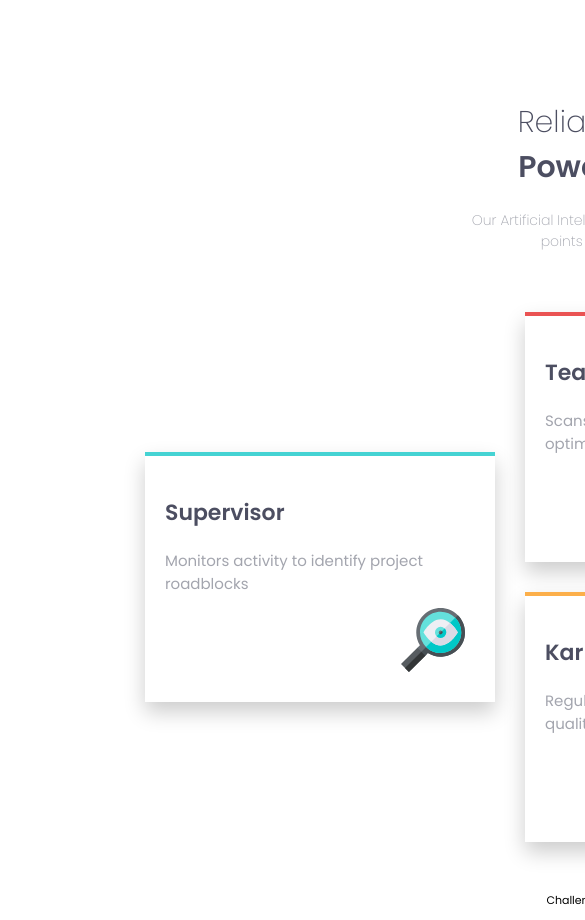
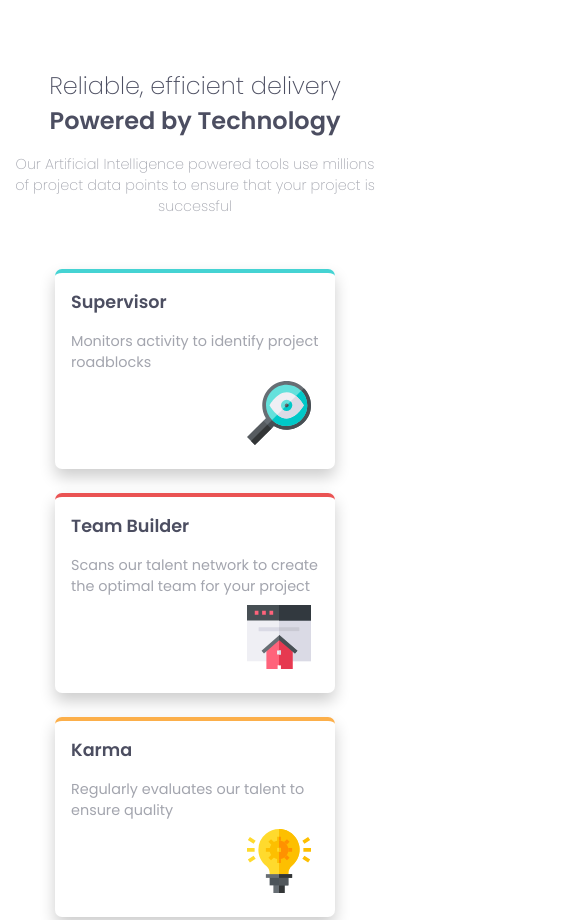
Before and after one commit to J-B-R-93/Four-Card-Feature-Section, a plain HTML site: page index.html in a window 390 px wide. Shown: the top 920 px of the page, 585 px wide, since content can reach past the window. Drawn offline with Linux system fonts and the light colour scheme.

Commit message:
2nd commit

```diff
--- a/index.html
+++ b/index.html
@@ -19,12 +19,14 @@
   </head>
   <body>
     <div class="container">
+      <div class="top-section">
         <h1>Reliable, efficient delivery</h1>
         <h2>Powered by Technology</h2>
         <p class="intro-text">
           Our Artificial Intelligence powered tools use millions of project data
           points to ensure that your project is successful
         </p>
+      </div>
       <div class="cards-display">
         <div class="left-card">
           <div class="card card1">
@@ -73,10 +75,11 @@
         Challenge by
         <a href="https://www.frontendmentor.io?ref=challenge" target="_blank"
           >Frontend Mentor</a
-        >. Coded by
+        >
+        Coded by
         <a href="https://github.com/J-B-R-93/Four-Card-Feature-Section.git"
           >Jad Bou Raad</a
-        >.
+        >
       </p>
     </footer>
   </body>
--- a/styles.css
+++ b/styles.css
@@ -3,12 +3,14 @@
   margin: 0;
   padding: 0;
 }
+html {
+  font-size: 62.5%;
+}
 body {
-  margin: 100px auto;
-  width: 1400px;
+  margin: 7rem auto;
   font-family: "Poppins", sans-serif;
   text-align: center;
-  font-size: 15px;
+  font-size: 1.5rem;
 }
 h1 {
   font-weight: 200;
@@ -16,44 +18,53 @@ h1 {
 }
 h2 {
   font-weight: 600;
-  font-size: 30px;
+  font-size: 3rem;
   color: hsl(234, 12%, 34%);
-  margin-bottom: 20px;
+  margin-bottom: 2rem;
 }
 .container {
-  margin-bottom: 50px;
+  margin-bottom: 5rem;
+
+  display: flex;
+  flex-direction: column;
+  gap: 5rem;
+  align-items: center;
+}
+.top-section {
+  width: 35%;
 }
 .intro-text {
   font-weight: 200;
-  font-size: 14px;
+  font-size: 1.4rem;
   color: hsl(229, 6%, 66%);
-  margin: 20px 450px 60px 450px;
 }
 
 .card-title {
   font-weight: bolder;
   color: hsl(234, 12%, 34%);
-  margin-bottom: 20px;
-  font-size: 22px;
+  margin-bottom: 2rem;
+  font-size: 2.2rem;
 }
 .card-text {
   color: hsl(229, 6%, 66%);
 }
 /* FLEXBOX Positioning */
 .cards-display {
+  /* height: 70vh; */
   display: flex;
   justify-content: center;
   align-items: center;
-  gap: 30px;
+  gap: 3rem;
 }
 
 /* Cards styles */
 .card {
-  height: 250px;
-  width: 350px;
-  padding: 40px 20px;
+  height: 25rem;
+  width: 35rem;
+  padding: 2rem 2rem;
   text-align: left;
-  box-shadow: 0 10px 20px 0 rgba(0, 0, 0, 0.2);
+  border-radius: 7px;
+  box-shadow: 0 1rem 2rem 0 rgba(0, 0, 0, 0.2);
   position: relative;
 }
 .card1 {
@@ -61,7 +72,7 @@ h2 {
 }
 .card2 {
   border-top: 4px solid hsl(0, 78%, 62%);
-  margin-bottom: 30px;
+  margin-bottom: 3rem;
 }
 .card3 {
   border-top: 4px solid hsl(34, 97%, 64%);
@@ -73,14 +84,59 @@ h2 {
 /* Icons positioning */
 .icon {
   position: absolute;
-  right: 30px;
-  bottom: 30px;
+  right: 3rem;
+  bottom: 3rem;
 }
 /* Footer Section */
 .attribution {
-  font-size: 11px;
+  font-size: 1.2rem;
   text-align: center;
 }
 .attribution a {
   color: hsl(228, 45%, 44%);
 }
+
+/* Media Queries */
+@media (max-width: 68em) {
+  .top-section {
+    width: 50%;
+  }
+  .cards-display {
+    flex-direction: column;
+  }
+  .intro-text,
+  .card-text {
+    font-size: 1.8rem;
+  }
+}
+@media (max-width: 46em) {
+  .top-section {
+    width: 70%;
+  }
+  .intro-text,
+  .card-text {
+    font-size: 1.8rem;
+  }
+}
+@media (max-width: 34em) {
+  .top-section {
+    width: 90%;
+  }
+  .intro-text,
+  .card-text {
+    font-size: 1.6rem;
+  }
+}
+@media (max-width: 25em) {
+  html {
+    font-size: 50%;
+  }
+  .intro-text,
+  .card-text {
+    font-size: 1.8rem;
+  }
+  .top-section {
+    padding: 1.5rem;
+    width: 100%;
+  }
+}
```
Also changed, not shown: 1 other file. Lines whose indentation alone changed are shown as unchanged.
